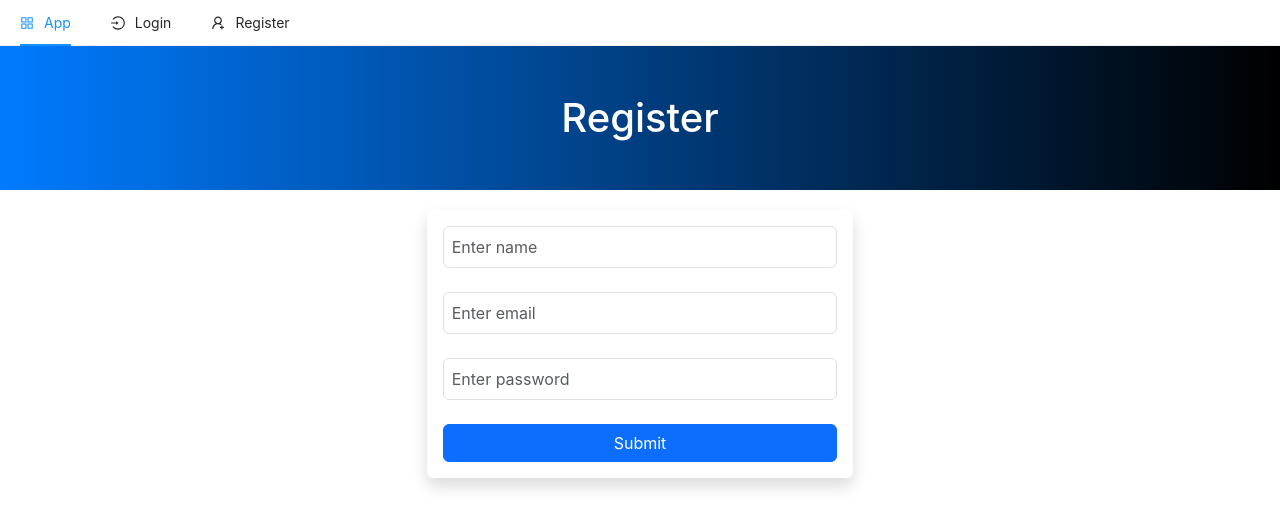
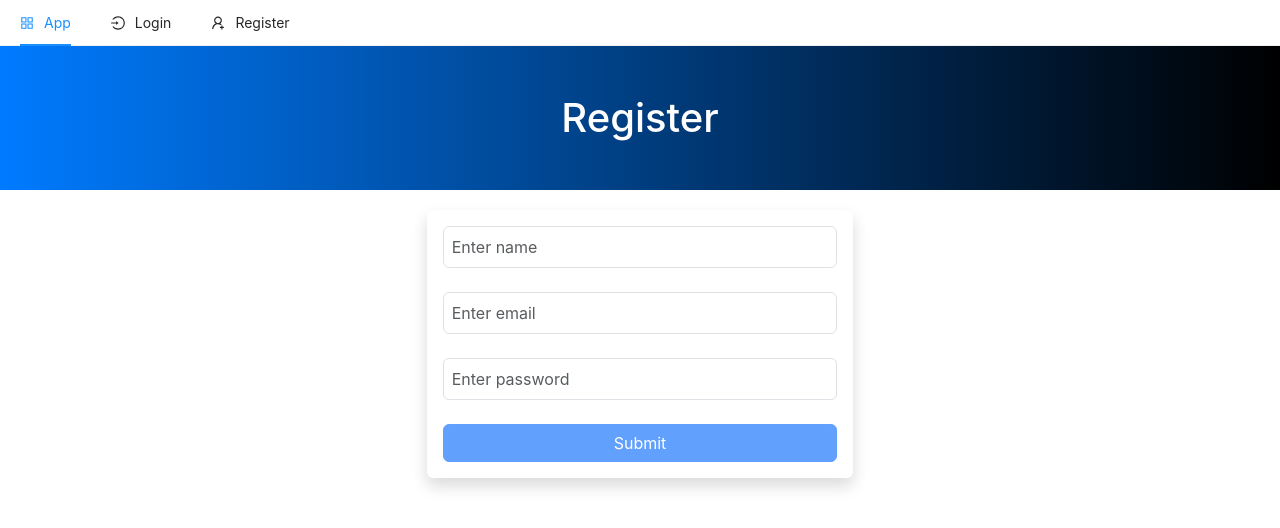
Before and after one commit to mahdizaabi/Elearning-Platform, a Next.js app in the folder client/: page /register in a window 1280 px wide. Shown: the top 528 px of the page. Built offline with nearby package versions, Linux system fonts and the light colour scheme.

Commit message:
set spinner, env variables

```diff
--- a/client/pages/register.js
+++ b/client/pages/register.js
@@ -2,20 +2,25 @@ import { useState } from "react";
 import axios from 'axios';
 
 import { ToastContainer, toast } from 'react-toastify';
+import { SyncOutlined } from "@ant-design/icons";
+const Register = () => {
 
-const Register = () => {
     const [name, setName] = useState("");
     const [email, setEmail] = useState("");
     const [password, setPassword] = useState("");
 
+    const [loading, setLoading] = useState(false);
 
     const handleSubmit = async (e) => {
         e.preventDefault()
         try {
-            const { data } = await axios.post('http://localhost:8001/api/register', { name, email, password })
+            setLoading(true);
+            const { data } = await axios.post(`${process.env.NEXT_PUBLIC_API}/register`, { name, email, password })
+            setLoading(false)
             toast.success('registration succefull, please login')
         } catch (err) {
-            toast.error(err.response.data)
+            toast.error(err.response.data);
+            setLoading(false);
         }
     }
     return (
@@ -50,7 +55,12 @@ const Register = () => {
                         required
                     />
 
-                    <button type="submit" className="btn btn-block w-100 btn-primary ">Submit</button>
+                    <button type="submit"
+                        className="btn btn-block w-100 btn-primary"
+                        disabled={!name || !email || !password || loading}
+                    > {loading ? <SyncOutlined spin/> : "Submit"}
+
+                    </button>
                 </form>
             </div>
         </>
```
